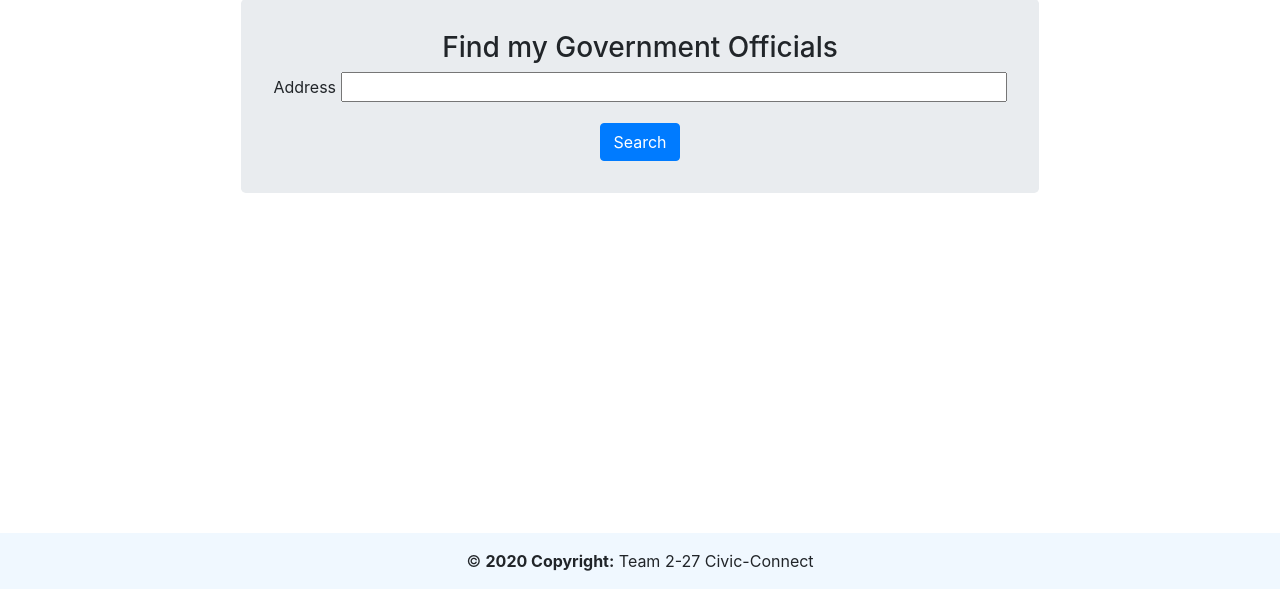
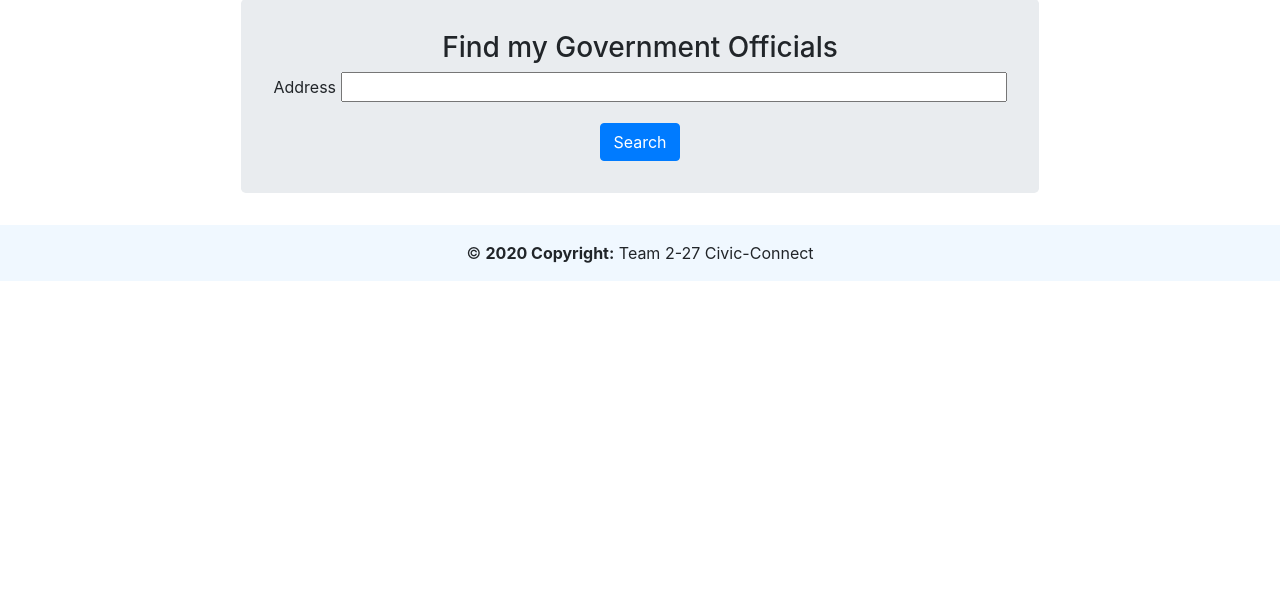
Before and after one commit to emilybuerk/civic-connect, a Django app: page /civicconnect/ in a window 1280 px wide. Shown: the part 211-800 px from the top of the page. Run offline with Django 3.2, Linux system fonts and the light colour scheme; parts of the project's set-up code (start-up, migrations or seed data) failed here and were passed over; some libraries are stand-ins or nearby versions.

Commit message:
fix footer

```diff
--- a/main_page/static/main_page/navbar.css
+++ b/main_page/static/main_page/navbar.css
@@ -10,7 +10,7 @@ a > label {
 .footer {
 	position: absolute;
 	background-color:aliceblue;
-	bottom: 0;
+	/* bottom: 0; */
 	width: 100%;
 	height: 3.5rem;
 }
```
